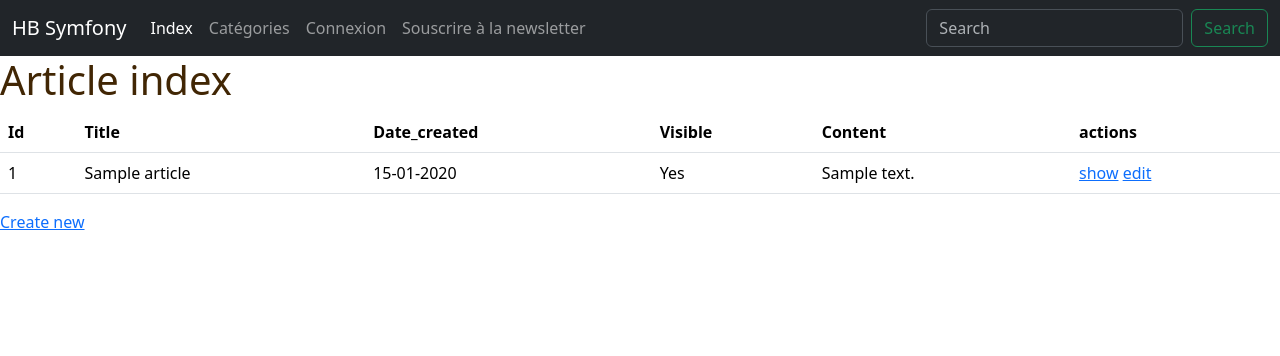
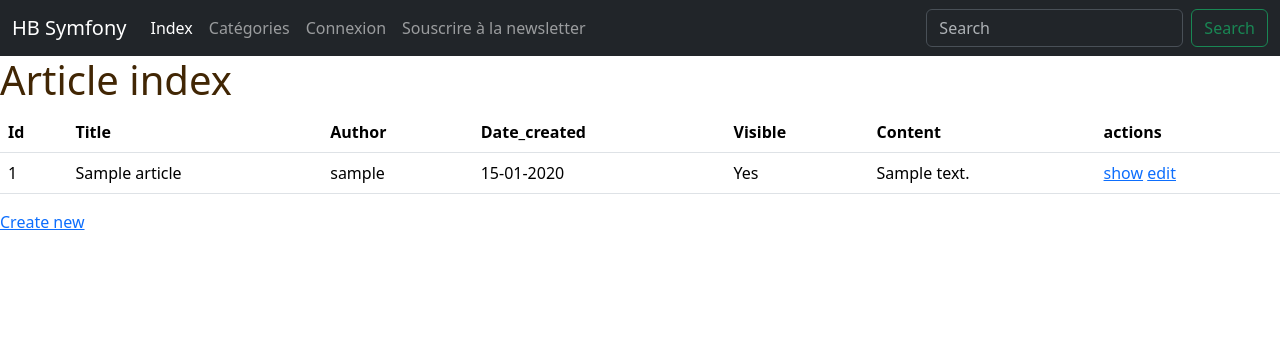
Before and after one commit to Lunesombre/Symfony_1st_project, a Symfony app: template templates/article_crud_maker/index.html.twig in a window 1280 px wide. Shown: the top 356 px of the page. Run offline with Twig, Linux system fonts and the light colour scheme; the template is opened without the code that fills it: most values are stand-ins (such as "Sample title", 1, 10 or a date in 2020); some libraries are stand-ins or nearby versions.

Commit message:
now verifies for permissions on edit and view on route :  /article/crud/maker

```diff
--- a/src/Controller/ArticleCrudMakerController.php
+++ b/src/Controller/ArticleCrudMakerController.php
@@ -43,6 +43,9 @@ class ArticleCrudMakerController extends AbstractController
     #[Route('/{id}', name: 'app_article_crud_maker_show', methods: ['GET'])]
     public function show(Article $article): Response
     {
+        // check if "view" access is granted via Voters
+        $this->denyAccessUnlessGranted('View article', $article);
+
         return $this->render('article_crud_maker/show.html.twig', [
             'article' => $article,
         ]);
@@ -51,6 +54,9 @@ class ArticleCrudMakerController extends AbstractController
     #[Route('/{id}/edit', name: 'app_article_crud_maker_edit', methods: ['GET', 'POST'])]
     public function edit(Request $request, Article $article, ArticleRepository $articleRepository): Response
     {
+        // check if "edit" access is granted via Voters
+        $this->denyAccessUnlessGranted('Edit article', $article);
+
         $form = $this->createForm(ArticleType::class, $article);
         $form->handleRequest($request);
 
--- a/src/Security/Voter/ArticleVoter.php
+++ b/src/Security/Voter/ArticleVoter.php
@@ -78,6 +78,6 @@ class ArticleVoter extends Voter
             return true;
         }
         // dans la doc:  return !$article->isPrivate(); mais j'ai pas trop compris
-
+        return false;
     }
 }
--- a/templates/article_crud_maker/index.html.twig
+++ b/templates/article_crud_maker/index.html.twig
@@ -10,6 +10,7 @@
             <tr>
                 <th>Id</th>
                 <th>Title</th>
+                <th>Author</th>
                 <th>Date_created</th>
                 <th>Visible</th>
                 <th>Content</th>
@@ -21,6 +22,7 @@
             <tr>
                 <td>{{ article.id }}</td>
                 <td>{{ article.title }}</td>
+                <td>{{ article.author.username }}</td>
                 <td>{{ article.dateCreated ? article.dateCreated|date('d-m-Y') : '' }}</td>
                 <td>{{ article.visible ? 'Yes' : 'No' }}</td>
                 <td>{{ article.content }}</td>
```
